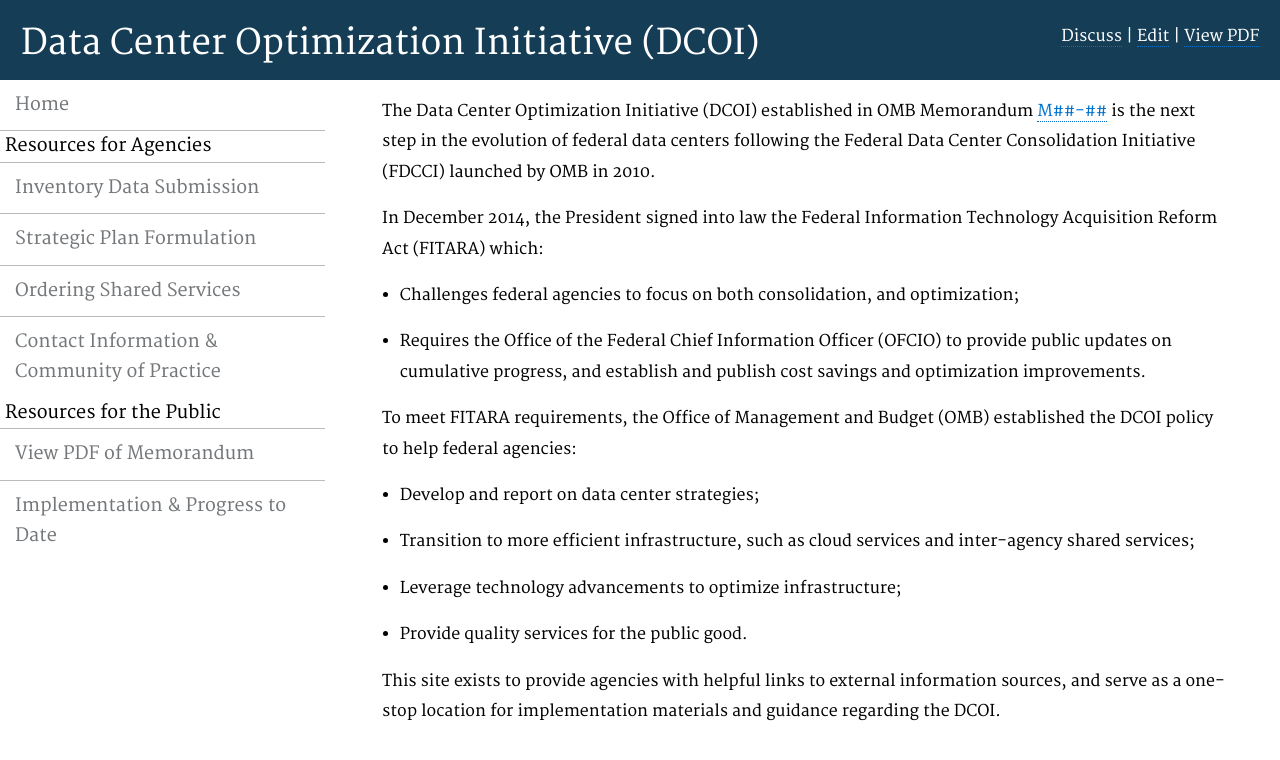
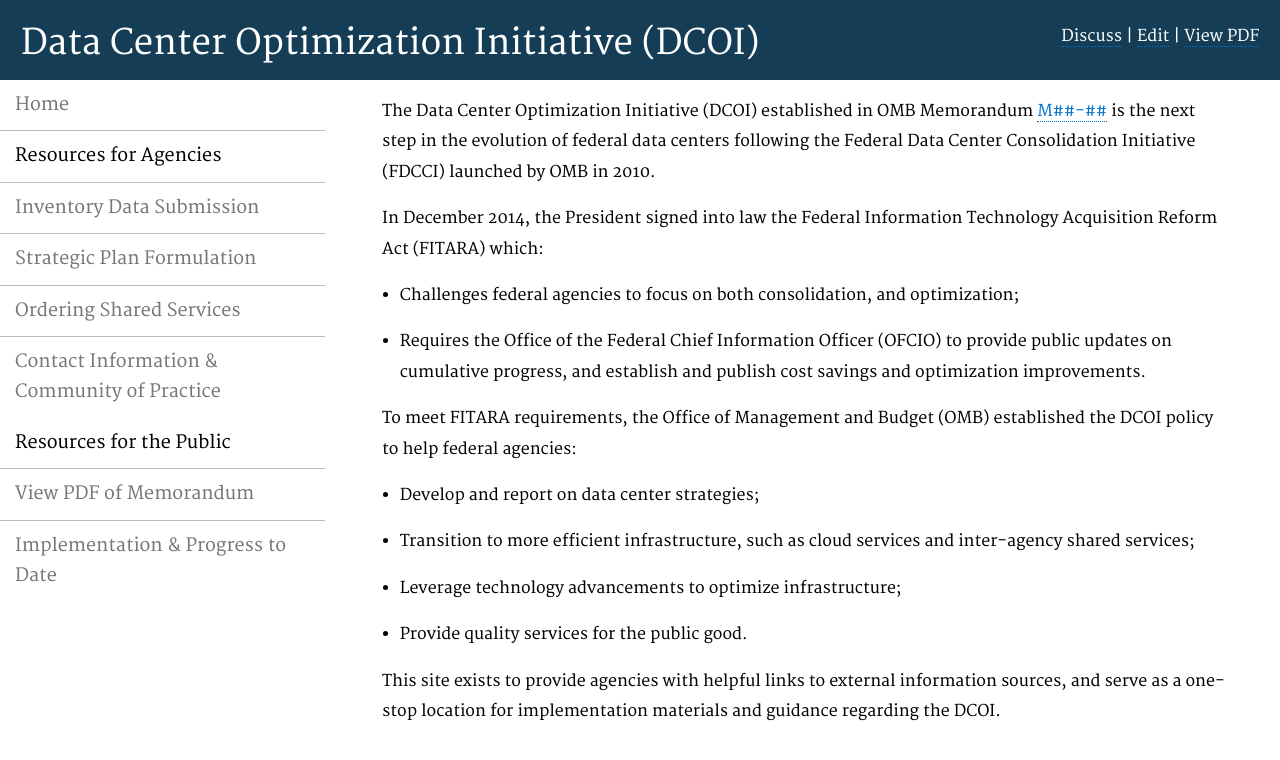
Before and after one commit to ydave-reisys/datacenters, a Jekyll site: the page built from pages/index.html, in a window 1280 px wide. Shown: the top 760 px of the page. Built offline with Jekyll 4.4.1, drawn with Linux system fonts in a browser that asks for light colours; nearby versions of some CDN libraries; Markdown is read by kramdown in place of the engine named in the settings.

Commit message:
Theme sidebar navigation heading

```diff
--- a/_includes/sidebar.html
+++ b/_includes/sidebar.html
@@ -7,7 +7,7 @@
           {% if link.url %}
             <a href="{{ link.url }}">{{ link.text }}</a>
           {% else %}
-            <span>{{ link.text }}<span>
+            <span class="sidebar-heading">{{ link.text }}<span>
           {% endif %}
         </li>
         {% if link.submenu %}
--- a/assets/css/styles.scss
+++ b/assets/css/styles.scss
@@ -344,3 +344,8 @@ a.skip-link:focus {
 .invisible {
     visibility: hidden;
 }
+/* make sidebar heading consistent with the list */
+li span.sidebar-heading{
+  padding: 10px;
+  display: block;
+}
```
